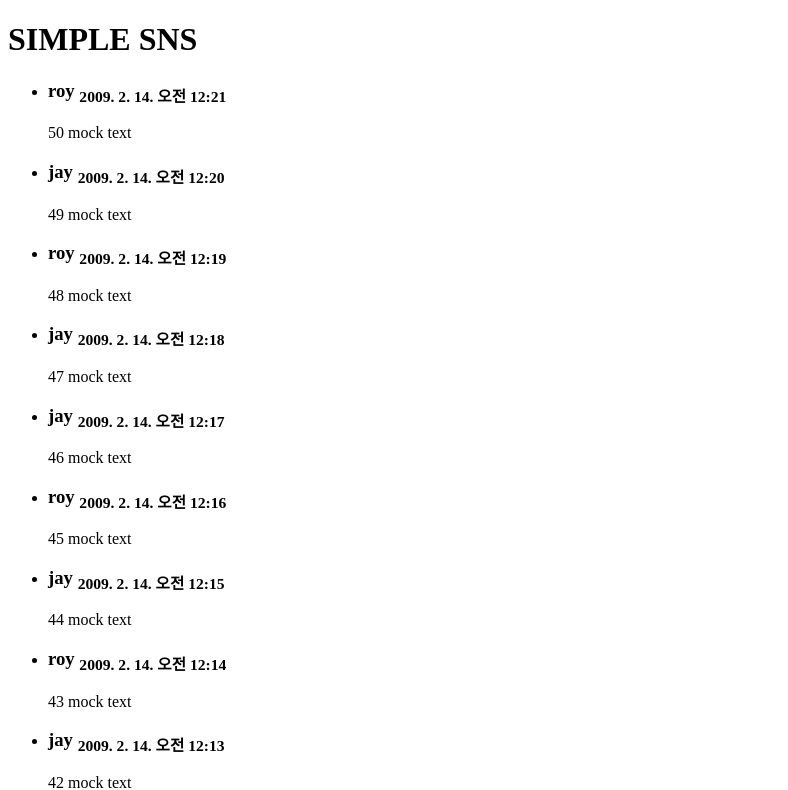
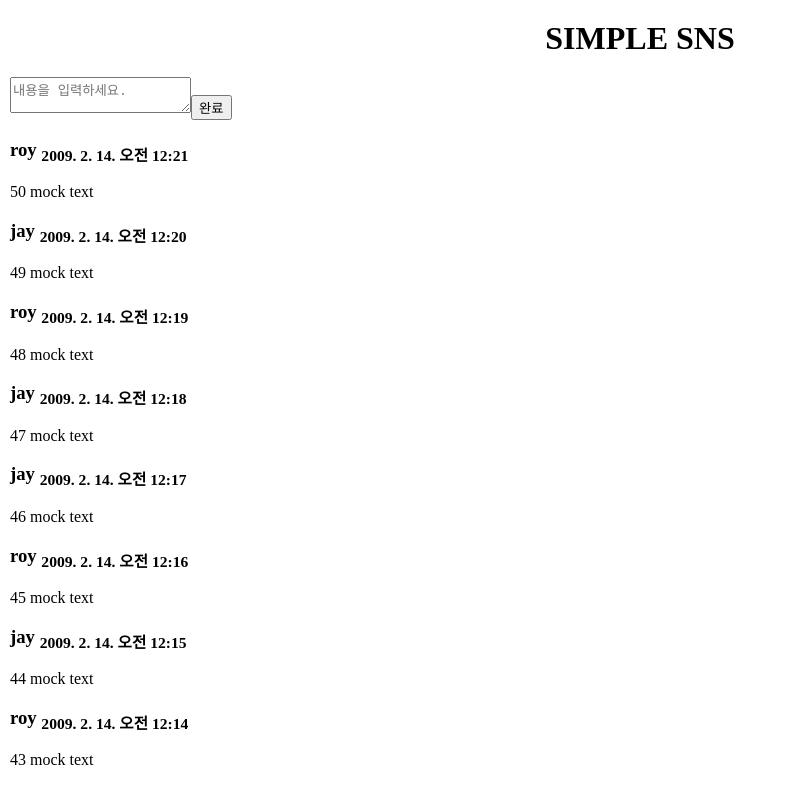
Before and after one commit to imslee100/React-API, a Next.js app in the folder client/: page / in a window 1280 px wide. Shown: the top 790 px of the page, without its empty margins (0-788 px from the left). Built offline with nearby package versions, Linux system fonts and the light colour scheme.

Commit message:
Write Function

```diff
--- /dev/null
+++ b/client/components/MsgInput.js
@@ -0,0 +1,22 @@
+import { useRef } from 'react'
+
+const MsgInput = ({ mutate }) => {
+    const textRef = useRef(null)
+
+    const onSubmit = e => {
+        e.preventDefault()
+        e.stopPropagation()
+        const text = textRef.current.value
+        textRef.current.value = ''
+        mutate(text)
+    }
+
+    return (
+        <form className="message_input" onSubmit={onSubmit}>
+            <textarea ref={textRef} placeholder="내용을 입력하세요." />
+            <button type="submit">완료</button>
+        </form>
+    )
+}
+
+export default MsgInput
--- a/client/components/MsgList.js
+++ b/client/components/MsgList.js
@@ -1,11 +1,13 @@
+import { useState } from 'react'
 import MsgItem from './MsgItem'
+import MsgInput from './MsgInput'
 
 const UserIds = ['roy','jay']
 const getRandomUserId = () => UserIds[Math.round(Math.random())]
 
-const msgs = Array(50)
-    .fill(0).
-    map((_, i) => ({
+const originalMsgs = Array(50)
+    .fill(0)
+    .map((_, i) => ({
     id: 50 - i,
     userId: getRandomUserId(),
     timestamp: 1234567890123 + (50-i) * 1000 * 60,
@@ -23,12 +25,29 @@
 ]
 */
 
-const MsgList = () => (
-    <ul className="messages">{
-        msgs.map(x => (
-        <MsgItem key={x.id} { ... x} />
+const MsgList = () => {
+    const [msgs, setMsgs] = useState(originalMsgs)
+    const onCreate = text => {
+        const newMsg = {
+            id: msgs.length + 1,
+            userId: getRandomUserId(),
+            timestamp: Date.now(),
+            text: `${msgs.length+1} ${text}`,
+        }
+        setMsgs(msgs => ([newMsg, ... msgs]))
+        console.log(msgs)
+    }
+
+    return (
+    <>
+        <MsgInput mutate={onCreate} />
+        <ul className="messages">
+        {msgs.map(x => (
+            <MsgItem key={x.id} { ... x} />
         ))}
-    </ul>
-)
+        </ul>
+    </>
+    )
+}
 
 export default MsgList
--- /dev/null
+++ b/client/pages/_app.js
@@ -0,0 +1,10 @@
+import './index.scss'
+
+const App = ({ Component, pageProps }) => <Component {...pageProps} />
+
+App.getInitialProps = async ({ ctx, Component }) => {
+    const pageProps = await Component.getInitialProps?.(ctx)
+    return { pageProps }
+}
+
+export default App
```
